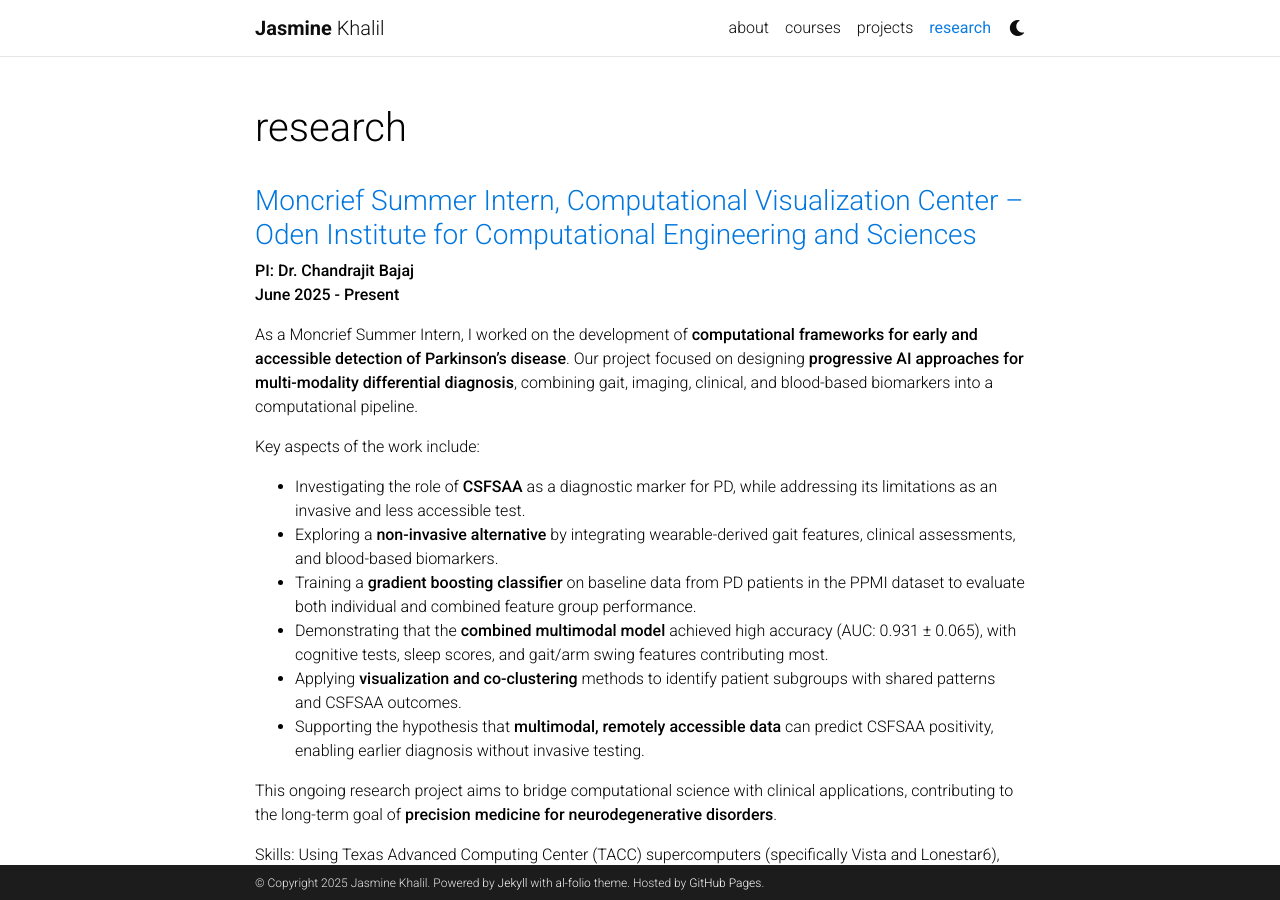
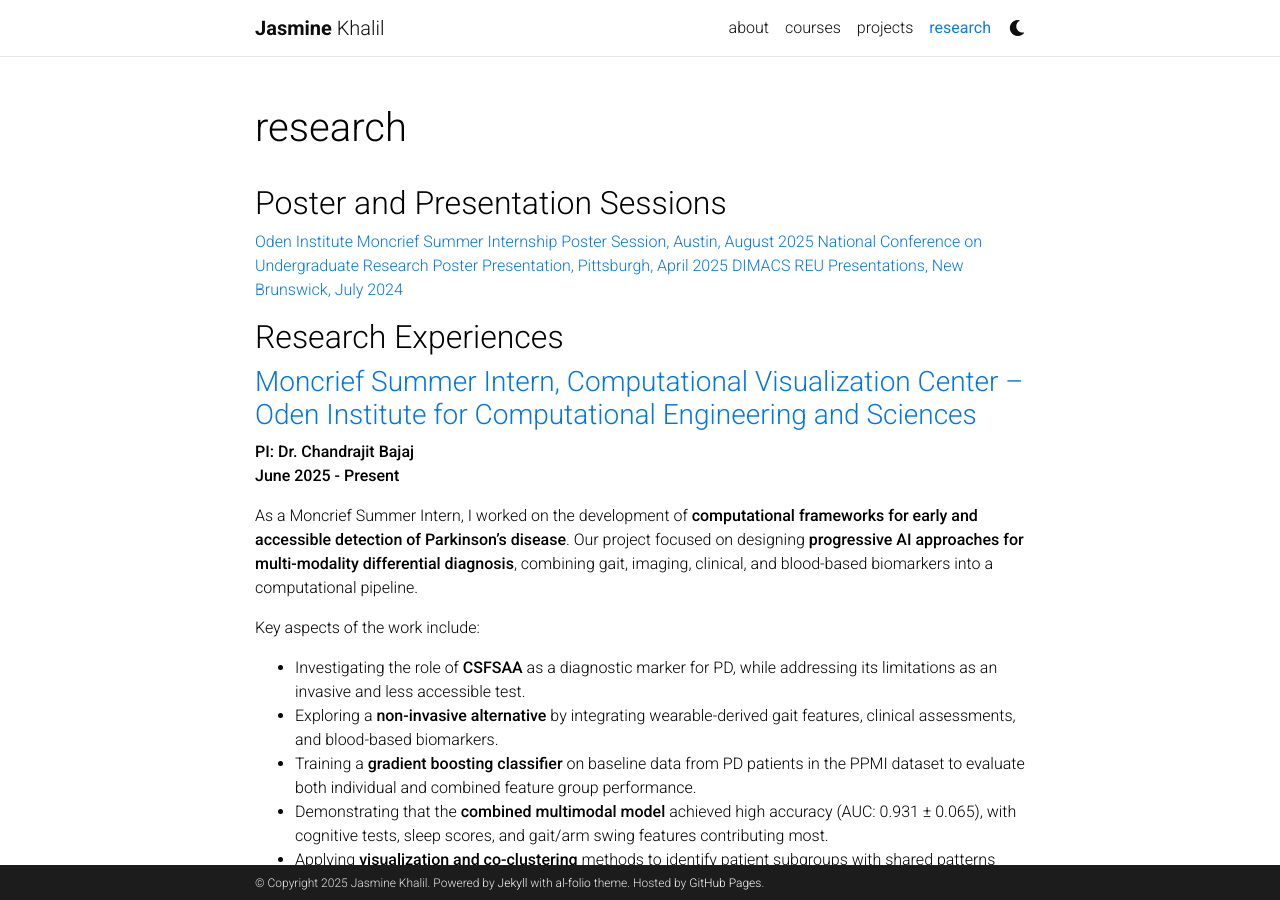
Before and after one commit to Jasminekhalil/jasminekhalil.github.io, a Jekyll site: the page built from _pages/research.md, in a window 1280 px wide and 900 px high. Built offline with Jekyll 4.4.1, drawn with Linux system fonts in a browser that asks for light colours; comment, search, counter and statistics services are not loaded; a style sheet for code colours, icons or effects is not loaded.

Commit message:
Researcha nd Homepage updates

```diff
--- a/_pages/research.md
+++ b/_pages/research.md
@@ -6,6 +6,12 @@ nav_order: 3
 
 ---
 
+## Poster and Presentation Sessions
+[Oden Institute Moncrief Summer Internship Poster Session, Austin, August 2025](https://www.linkedin.com/feed/update/urn:li:activity:7367399066181222400/)
+[National Conference on Undergraduate Research Poster Presentation, Pittsburgh, April 2025](/assets/pdf/ncur.pdf)
+[DIMACS REU Presentations, New Brunswick, July 2024](https://reu.dimacs.rutgers.edu/~jk2264/JasmineKhalilDIMACSFinalPresentation.pdf)
+
+## Research Experiences
 ### [Moncrief Summer Intern, Computational Visualization Center – Oden Institute for Computational Engineering and Sciences](/assets/pdf/cvc.pdf)
 **PI: Dr. Chandrajit Bajaj**
 **June 2025 - Present**
```
Also changed, not shown: 2 other files.
